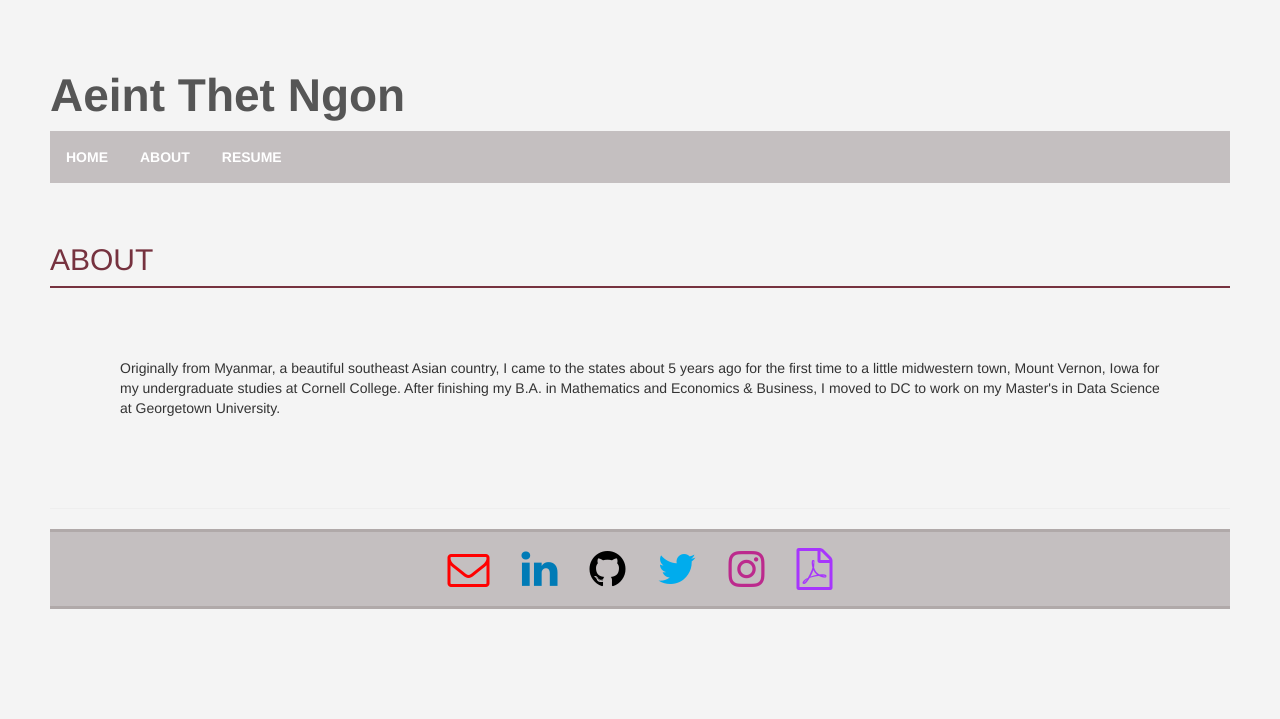
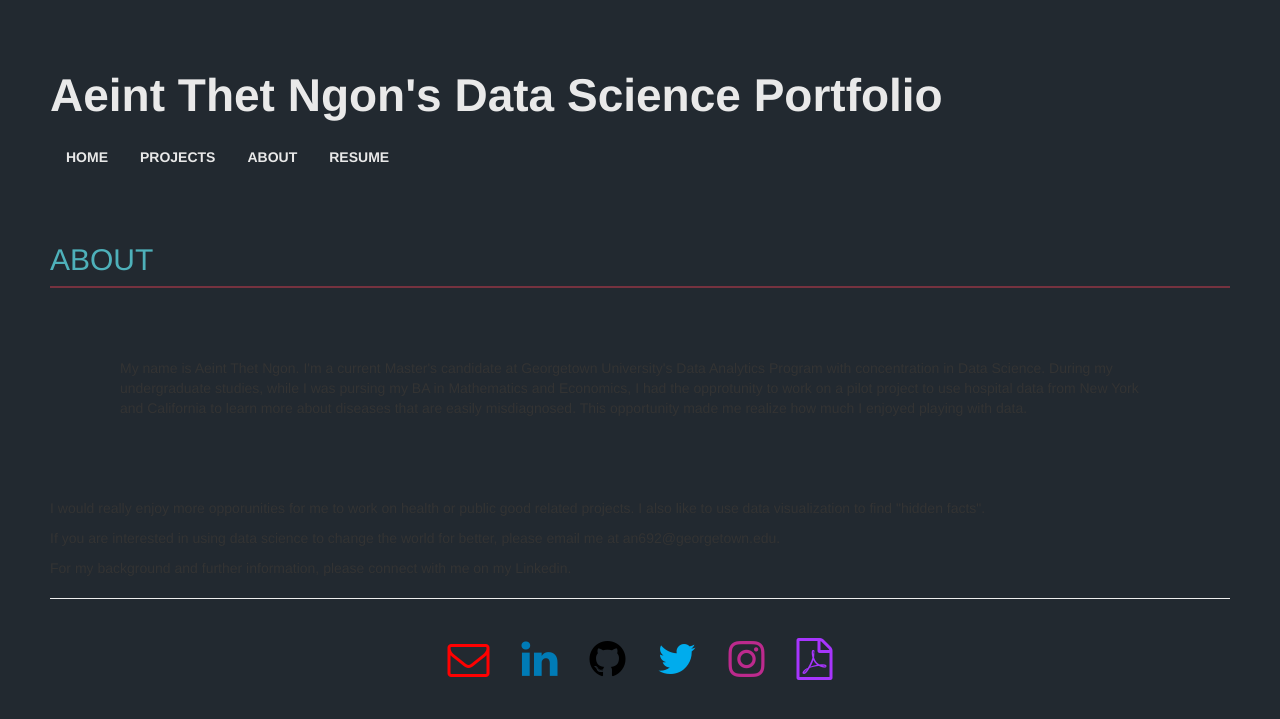
Before and after one commit to aeintngon/old-webpage, a Jekyll site: the page built from about.html, in a window 1280 px wide. Shown: the top 719 px of the page. Built offline with Jekyll 4.4.1, drawn with Linux system fonts in a browser that asks for light colours; nearby versions of some CDN libraries.

Commit message:
projects and style update

```diff
--- a/CSS/styles.css
+++ b/CSS/styles.css
@@ -1,17 +1,17 @@
 body {
-	background-color: #F4F4F4;
+	background-color: #222930;
 	padding: 50px;
 }
 
 h1 {
 	font-size: 46px;
 	font-weight:bold;
-	color:#565656;
+	color:#E9E9E9;
 }
 
 h2 {
 	font-sie: 18px;
-	color: #76323F;
+	color: #4EB1BA;
 }
 
 a {
@@ -28,7 +28,7 @@ a:hover {
 }
 
 .post-date{
-	color:#54606B;
+	color:#FFFFF;
 }
 
 #top-line {
@@ -44,7 +44,6 @@ ul {
     margin: 0;
     padding: 0;
     overflow: hidden;
-    background-color: #C4BFC0;
 }
 
 li {
@@ -54,22 +53,22 @@ li {
 li a {
     display: block;
     font-weight: bold;
-    color: white;
+    color: #E9E9E9;
     text-align: center;
     padding: 16px;
     text-decoration: none;
 }
 
 li a:hover {
-    background-color: #76323F;
+    background-color: #4EB1BA;
 }
 
 .link {
-	color: #76323F;
+	color: #E9E9E9;
 }
 
 .link:hover {
-	color:#C4BFC0;
+	color:#4EB1BA;
 	text-decoration:none;
     cursor:pointer;
 }
@@ -83,7 +82,6 @@ li a:hover {
 
 .footer {
 	text-align: center;
-	background: #B0A9A9;
 	padding: 3px 0;
 	margin-top: 0px;
 }
--- a/_layouts/default.html
+++ b/_layouts/default.html
@@ -12,9 +12,10 @@
 
 <body>
 
-<h1>Aeint Thet Ngon</h1>
+<h1>Aeint Thet Ngon's Data Science Portfolio</h1>
 <ul>
   <li><a href="./index.html">HOME</a></li>
+  <li><a href="./projects.html">PROJECTS</a></li>
   <li><a href="./about.html">ABOUT</a></li>
   <li><a href="/static/resume/AeintNgon_resume.pdf">RESUME</a></li>
 </ul>
--- a/about.html
+++ b/about.html
@@ -3,6 +3,7 @@ layout: default
 ---
 	<h2>ABOUT</h2>
 	<hr id='top-line'>
-    	<p class="content">Originally from Myanmar, a beautiful southeast Asian country, I came to the states about 5 years ago for the first time to a little midwestern town, Mount Vernon, Iowa for my undergraduate studies at Cornell College.
-    	After finishing my B.A. in Mathematics and Economics &amp; Business, I moved to DC to work on my Master's in Data Science at Georgetown University.
-    	</p>
+    	<p class="content">My name is Aeint Thet Ngon. I'm a current Master's candidate at Georgetown University's Data Analytics Program with concentration in Data Science. During my undergraduate studies, while I was pursing my BA in Mathematics and Economics, I had the opprotunity to work on a pilot project to use hospital data from New York and California to learn more about diseases that are easily misdiagnosed. This opportunity made me realize how much I enjoyed playing with data. <br></p>
+	<p>I would really enjoy more opporunities for me to work on health or public good related projects. I also like to use data visualization to find "hidden facts". <br></p>
+	<p>If you are interested in using data science to change the world for better, please email me at <a href="mailto:an692@georgetown.edu" target="_blank"> an692@georgetown.edu</a>.<br></p>
+	<p>For my background and further information, please connect with me on <a href="https://linkedin.com/aeintngon" target="_blank">my Linkedin</a>.<br></p>
```
Also changed, not shown: projects.html (added, +7 -0 lines).
